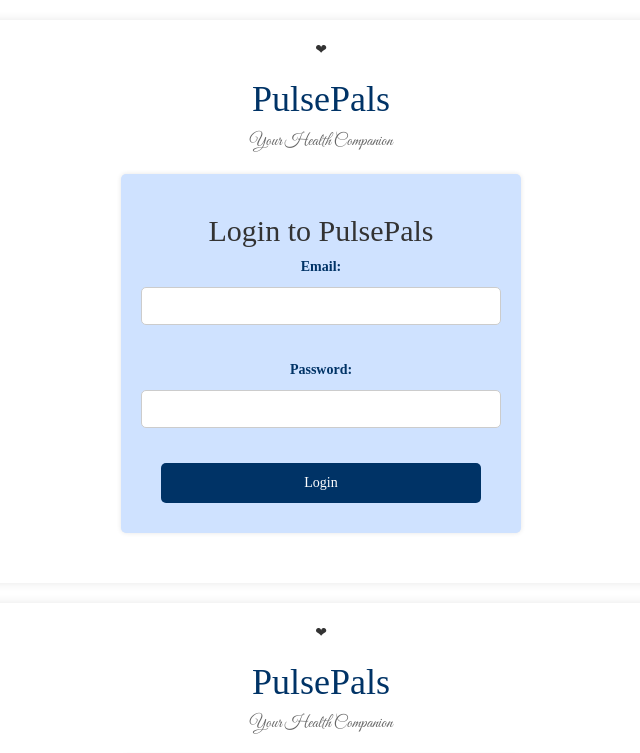
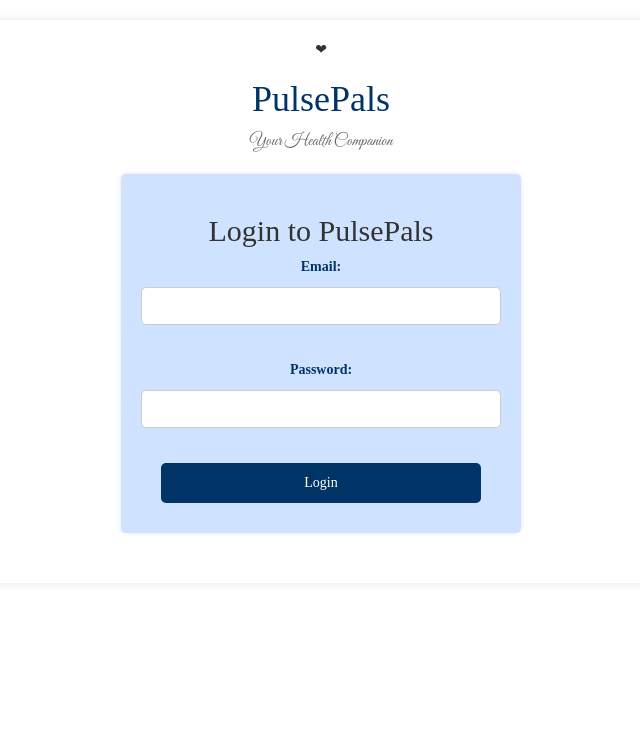
Before and after one commit to anqixxxx/getstarted-page, a website: page index.html in a window 1280 px wide. Shown: the top 753 px of the page, without its empty margins (319-959 px from the left). Drawn offline with nearby package versions, Linux system fonts and the light colour scheme.

Commit message:
Update index.html

```diff
--- a/index.html
+++ b/index.html
@@ -1,124 +1,3 @@
-<!DOCTYPE html>
-<html lang="en">
-<head>
-  <meta charset="UTF-8">
-  <meta name="viewport" content="width=device-width, initial-scale=1.0">
-  <title>PulsePals - Login</title>
-  <link href="https://fonts.googleapis.com/css2?family=Great+Vibes&display=swap" rel="stylesheet">
-  <link rel="stylesheet" href="https://maxcdn.bootstrapcdn.com/bootstrap/3.3.7/css/bootstrap.min.css">
-  <style>
-    body {
-      font-family: 'Times New Roman', Times, serif;
-      margin: 0;
-      padding: 0;
-      background-color: #ffffff;
-    }
-    .container {
-      max-width: 1200px;
-      margin: 20px auto;
-      padding: 20px;
-      background-color: #fff;
-      box-shadow: 0 0 10px rgba(0, 0, 0, 0.1);
-      border-radius: 5px;
-    }
-    .header {
-      text-align: center;
-      margin-bottom: 20px;
-    }
-    .logo {
-      width: 150px;
-      margin-bottom: 10px;
-    }
-    .header h1 {
-      font-family: 'Times New Roman', Times, serif;
-      color: #003366;
-    }
-    .header p {
-      font-size: 1.2em;
-      color: #666;
-      font-family: 'Great Vibes', cursive;
-    }
-    .content {
-      text-align: center;
-      margin-bottom: 30px;
-    }
-    .form-container {
-      max-width: 400px;
-      margin: 0 auto;
-      padding: 20px;
-      border-radius: 5px;
-      box-shadow: 0 0 5px rgba(0, 0, 0, 0.1);
-      background-color: #cfe2ff;
-    }
-    label {
-      display: block;
-      margin-bottom: 10px;
-      color: #003366;
-    }
-    input[type="email"],
-    input[type="password"],
-    input[type="number"] {
-      width: 100%;
-      padding: 8px;
-      margin-bottom: 15px;
-      border-radius: 5px;
-      border: 1px solid #ccc;
-      box-sizing: border-box;
-    }
-    .btn {
-      display: inline-block;
-      padding: 10px 20px;
-      width: calc(100% - 40px);
-      max-width: 500px;
-      background-color: #003366;
-      color: #fff;
-      text-decoration: none;
-      border-radius: 5px;
-      border: none;
-      transition: background-color 0.3s ease;
-      text-align: center;
-      margin: 0 auto;
-      margin-bottom: 10px; /* Adjust as needed for spacing */
-    }
-    .btn:hover {
-      background-color: #001a33;
-    }
-    .error {
-      color: red;
-      margin-bottom: 15px;
-    }
-
-    #welcomeMessage {
-      display: none;
-      text-align: center;
-      font-size: 1.2em;
-      color: #003366;
-    }
-
-  </style>
-</head>
-<body>
-  <div class="container" id="loginPage">
-    <div class="header">
-      &#10084; <!-- Heart Icon -->
-      <h1>PulsePals</h1>
-      <p>Your Health Companion</p>
-    </div>
-    <div class="content">
-      <div class="form-container">
-        <h2>Login to PulsePals</h2>
-        <div id="loginError" class="alert alert-danger" style="display:none;"></div>
-        <form id="loginForm">
-          <label for="email">Email:</label>
-          <input type="email" id="email" name="email" required><br><br>
-          <label for="password">Password:</label>
-          <input type="password" id="password" name="password" required><br><br>
-          <button type="submit" class="btn">Login</button>
-        </form>
-      </div>
-    </div>
-  </div>
-
 <!DOCTYPE html>
 <html lang="en">
 <head>
```
